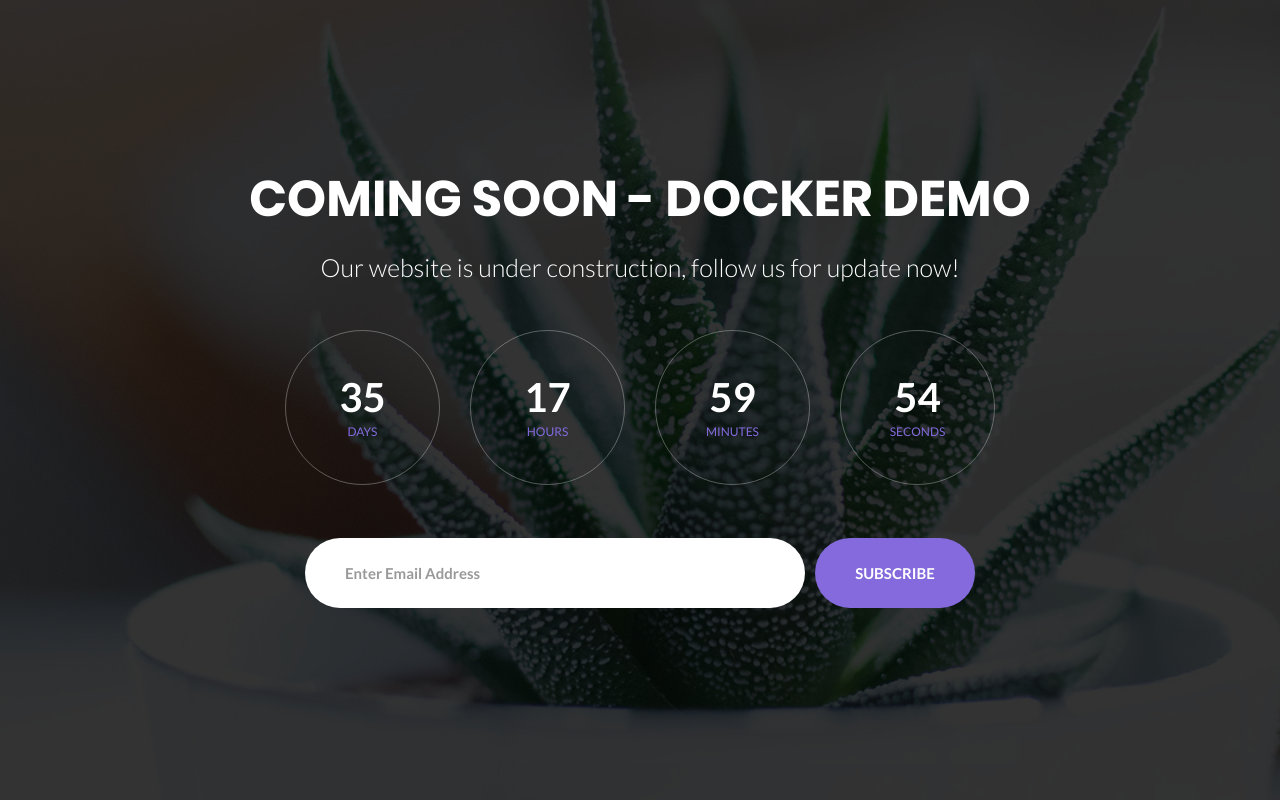
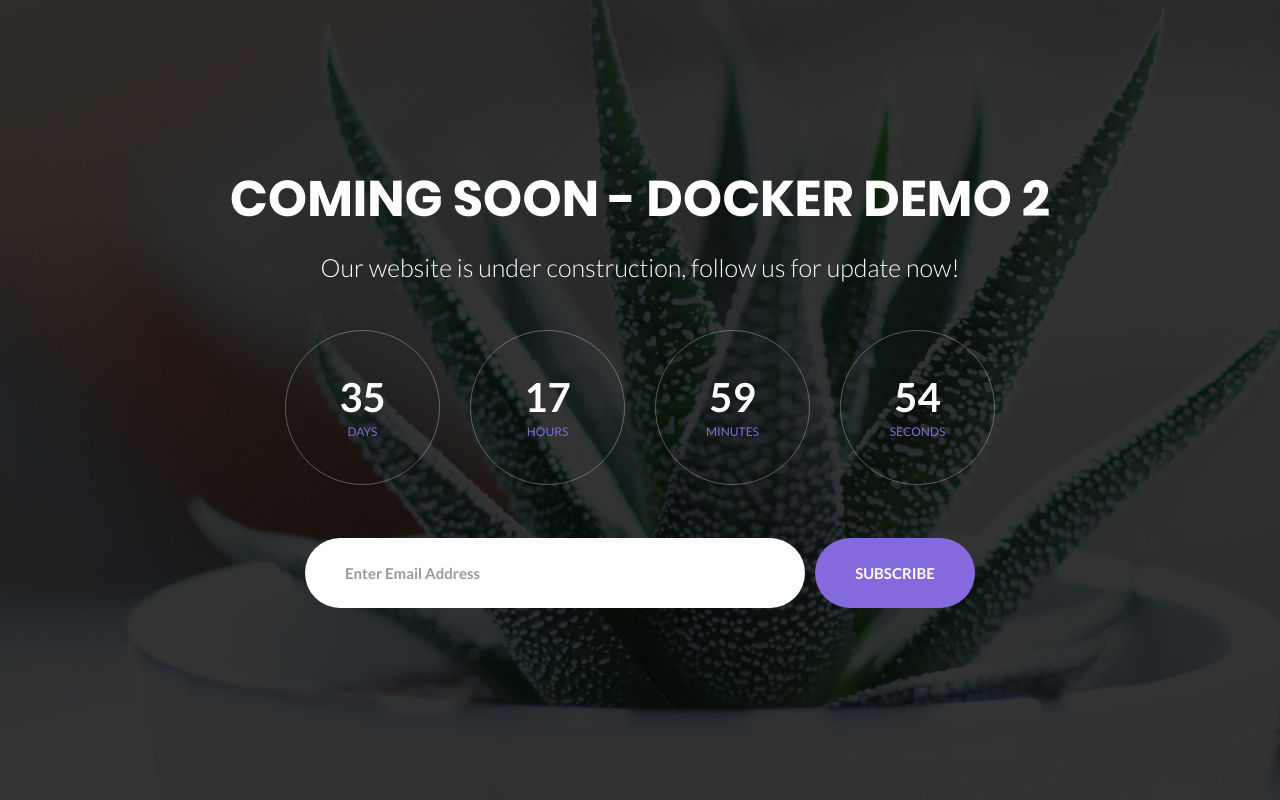
Before and after one commit to vivekkash/Docker, a PHP site: page / in a window 1280 px wide. Run offline with PHP 8.4, Linux system fonts and the light colour scheme.

```diff
--- a/docker-php/src/index.php
+++ b/docker-php/src/index.php
@@ -32,7 +32,7 @@
 		<!--  -->
 		<div class="size1 flex-col-c-m p-l-15 p-r-15 p-t-50 p-b-50">
 			<h3 class="l1-txt1 txt-center p-b-25">
-				Coming Soon - Docker Demo
+				Coming Soon - Docker Demo 2
 			</h3>
 
 			<p class="m2-txt1 txt-center p-b-48">
```
Also changed, not shown: 1 other file.
